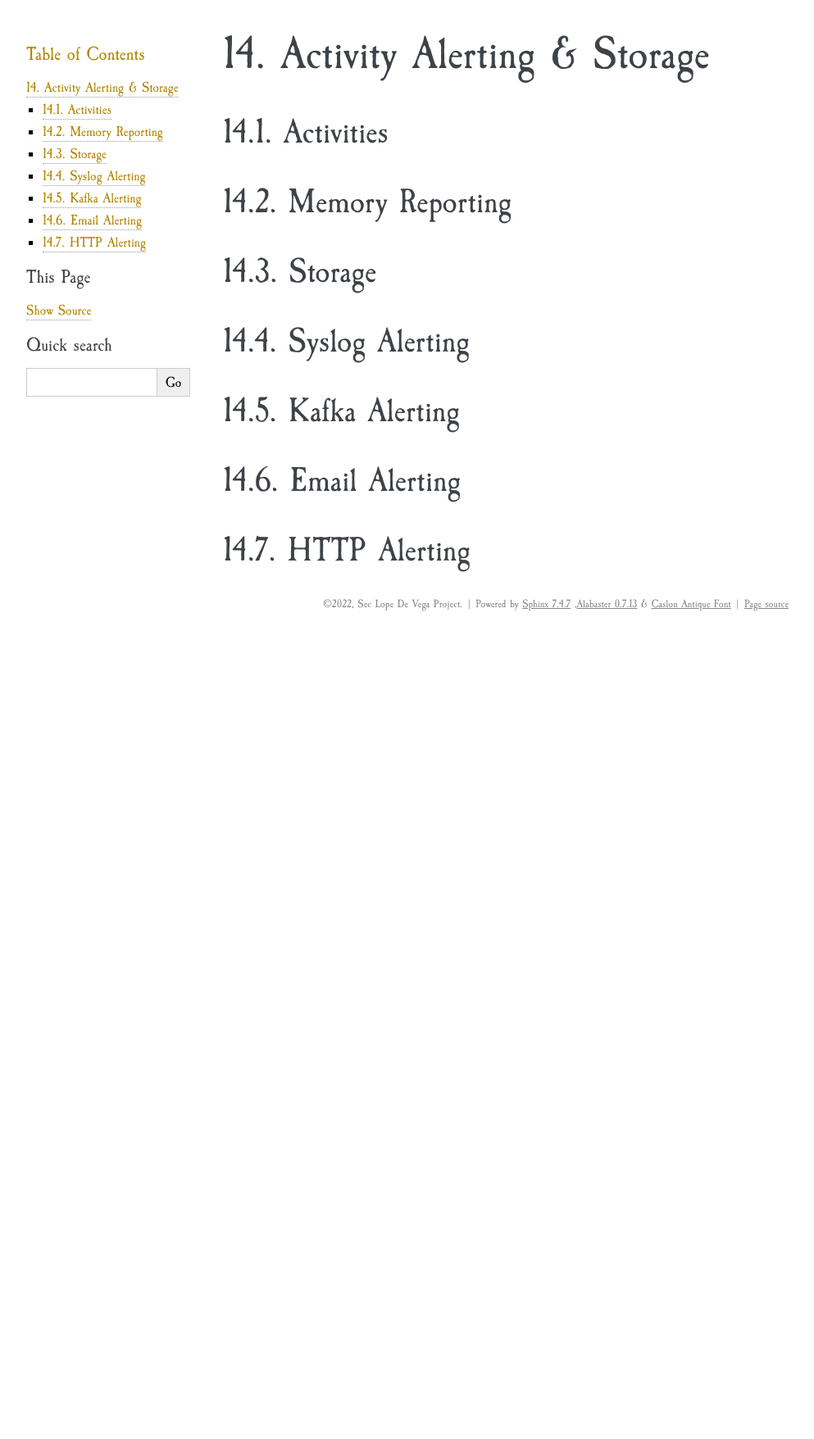
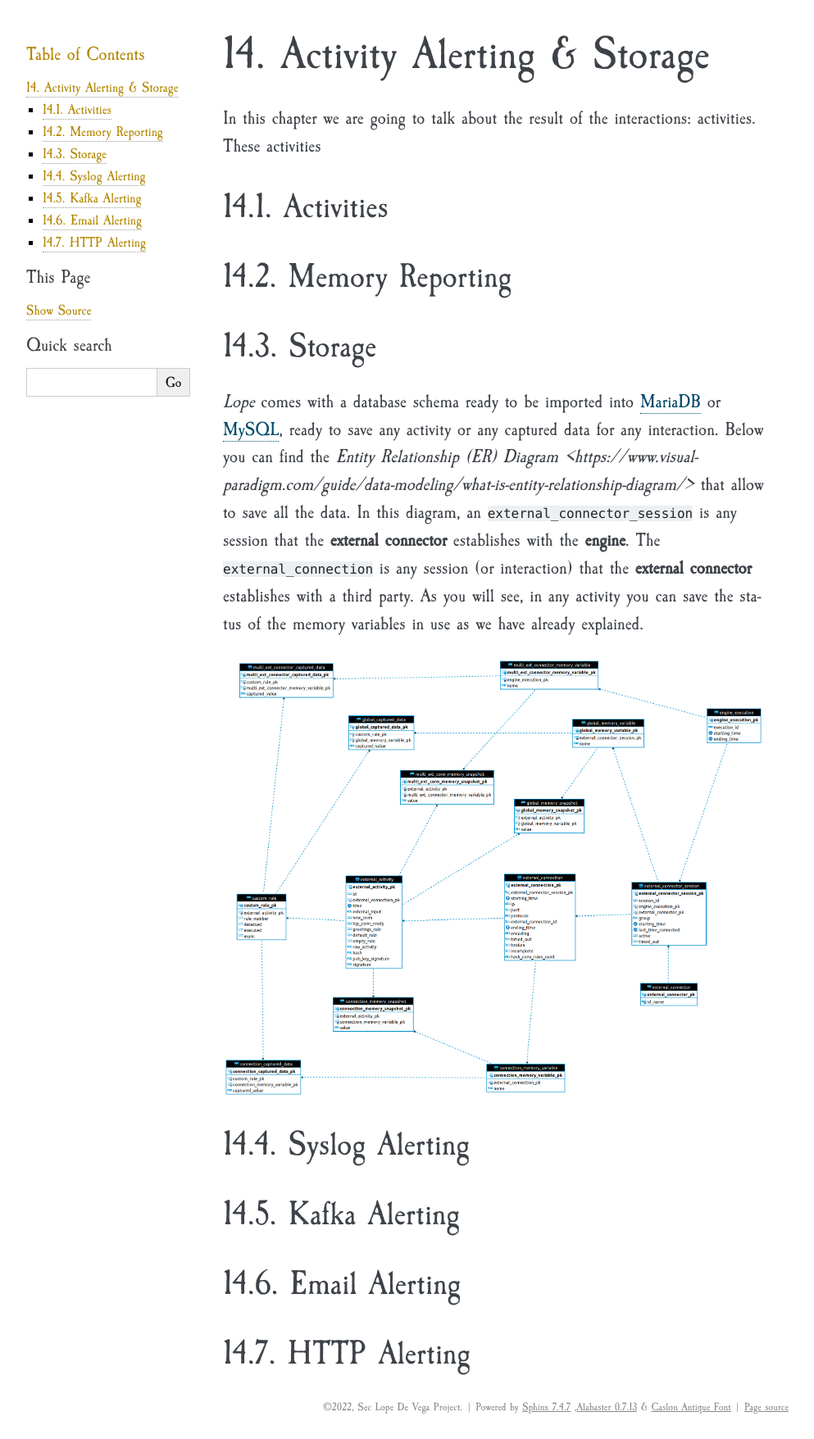
Before and after one commit to 4LB3R70D/SecLopeDeVega-Docs, a Sphinx documentation site: the page built from docs/source/content/activities.rst, in a window 1280 px wide. Shown: the whole page at 82% size, without its empty margins (148-1141 px from the left). Built offline with Sphinx 7.4.7, drawn with Linux system fonts in a browser that asks for light colours; before the commit the page ends 900 px from its top, so only the background shows below that.

Commit message:
corrected duplication in intro, and added db ERG diagram

```diff
--- a/docs/source/content/activities.rst
+++ b/docs/source/content/activities.rst
@@ -4,7 +4,7 @@
 
 Activity Alerting & Storage
 ===========================
-
+In this chapter we are going to talk about the result of the interactions: activities. These activities
 
 .. index:: Activities
 
@@ -23,6 +23,14 @@ Memory Reporting
 
 Storage
 -------
+*Lope* comes with a database schema ready to be imported into `MariaDB <https://mariadb.org/>`_ or `MySQL <https://www.mysql.com/>`_, ready to save any activity or any captured data for any interaction.
+Below you can find the `Entity Relationship (ER) Diagram <https://www.visual-paradigm.com/guide/data-modeling/what-is-entity-relationship-diagram/>` that allow to save all the data.
+In this diagram, an ``external_connector_session`` is any session that the **external connector** establishes with the **engine**. The ``external_connection`` is any session (or interaction) that the
+**external connector** establishes with a third party. As you will see, in any activity you can save the status of the memory variables in use as we have already explained.
+
+.. image:: ../_static/slv_engine_db.png
+   :width: 800
+   :align: center
 
 
 
--- a/docs/source/content/advance_conversation_rules.rst
+++ b/docs/source/content/advance_conversation_rules.rst
@@ -463,5 +463,5 @@ the **external connectors** are linked with the *conversation rules*, adding som
 example.
 
 .. image:: ../_static/multiple_conv_rules_files.png
-   :width: 600
+   :width: 800
    :align: center
--- a/docs/source/content/intro.rst
+++ b/docs/source/content/intro.rst
@@ -43,11 +43,6 @@ and focusing on the potential use of this software for security reasons:
   It also can work to do some dynamic testing on client software via the answers provided from the server.
 
 However, this software may be useful for other kind of tests that are not only security related, such as mocking-up other systems (as a client or as a server),
-potentially emulating user activity, as well as for doing load and stress testing too. **In any case, just remember that this software requires you to define the interaction,
-so it is not 'plug and play': there is still work to do to cover your needs** (except you have the right interaction files - *conversation rules* files).You can think of this like
-a gun and its bullets: *Lope* is the 'gun', but the *conversation rules* are the 'bullets'.
-
-However, this software may be useful for other kind of tests that are not only security related, such as mocking-up other systems (as a client or as a server),
 potentially emulating user activity, as well as for doing load and stress testing. **In any case, just remember that this software requires you to define the interaction,
 so it is not 'plug and play': there is still work to do to cover your needs** (except you have the right interaction files - *conversation rules* files). You can think of this like
 a gun and its bullets: *Lope* is the 'gun', but the *conversation rules* are the 'bullets'.
```
Also changed, not shown: docs/source/_static/slv_engine_db.png (added), 10 other files.
